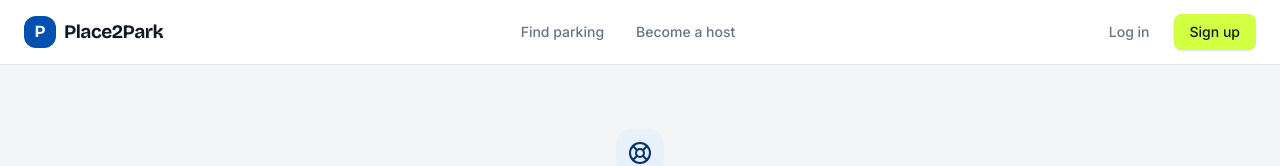
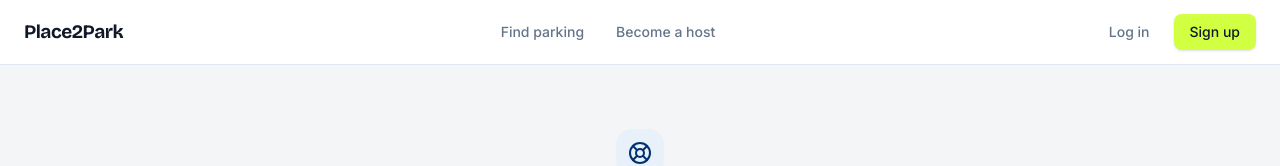
Before and after one commit to meetPhulwani/Place2Park, a React (Vite) app in the folder client/: page /support in a window 1280 px wide. Shown: the top 166 px of the page. Built offline with nearby package versions, Linux system fonts and the light colour scheme; no server answers.

Commit message:
p mark removed

```diff
--- a/client/src/components/brand.tsx
+++ b/client/src/components/brand.tsx
@@ -9,9 +9,6 @@ export function Logo({ className, dark }: { className?: string; dark?: boolean }
       className={cn("inline-flex items-center gap-2 font-display", className)}
       aria-label="Place2Park home"
     >
-      <span className="flex size-8 shrink-0 items-center justify-center rounded-xl bg-brand-500 text-[17px] font-bold text-white">
-        P
-      </span>
       <span className={cn("text-[17px] font-bold tracking-tight sm:text-[19px]", dark ? "text-white" : "text-ink")}>
         Place2Park
       </span>
```
